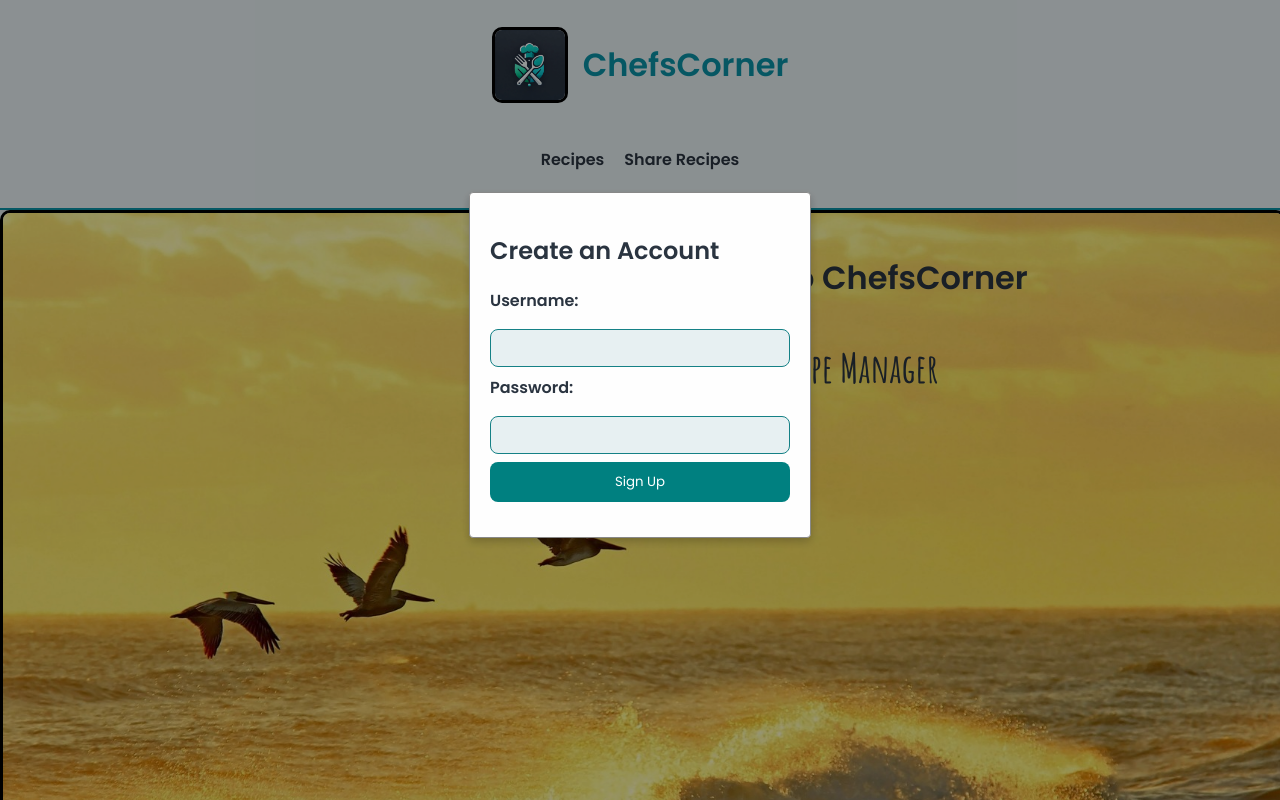
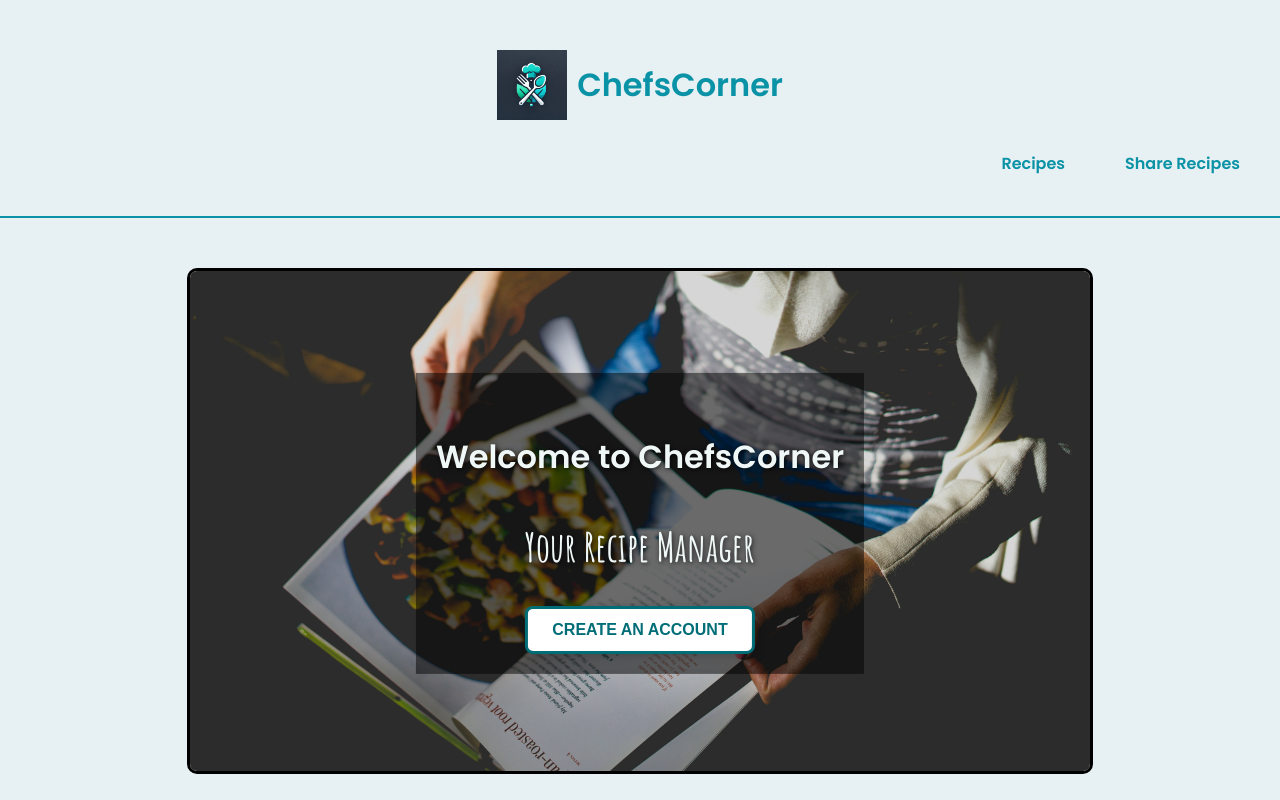
Before and after one commit to lasobieralski/ChefsCorner, a plain HTML site: page index.html in a window 1280 px wide. Shown: the top 800 px of the page. Drawn offline with Linux system fonts and the light colour scheme.

Commit message:
created modal buttons for home page/updated hero and nav

```diff
--- a/ccmain.js
+++ b/ccmain.js
@@ -124,28 +124,71 @@ function init() {
 
     // Set up the navigation button to render a random recipe
     handleNavigationClick();
+
+
 }
-// Show the modal when the page loads
-window.onload = function() {
-    document.getElementById('signupModal').style.display = 'block';
-  };
 
-  // Handle the form submission
-  document.getElementById('signupForm').addEventListener('submit', function(e) {
+// Get modal and button elements
+const signupModal = document.getElementById('signupModal');
+const openModalButton = document.getElementById('openSignupModal');
+const closeModalButton = document.getElementById('closeSignupModal'); // Assuming you have a close button in the modal
+
+// Function to open modal
+function openModal() {
+    signupModal.style.display = 'block';
+}
+
+// Function to close modal
+function closeModal() {
+    signupModal.style.display = 'none';
+}
+
+// Show modal when clicking the "Create an Account" button
+openModalButton.addEventListener('click', openModal);
+
+// Close modal when clicking the close button
+closeModalButton.addEventListener('click', closeModal);
+
+// Handle the form submission
+document.getElementById('signupForm').addEventListener('submit', function(e) {
     e.preventDefault();
+
     // Get username and password values
     const username = document.getElementById('username').value;
     const password = document.getElementById('password').value;
 
-    // For demonstration purposes, save the user data to localStorage
-    // NOTE: In a production environment, you should never store passwords in plain text
+    // Save user data to localStorage (for demo purposes)
     localStorage.setItem('user', JSON.stringify({ username, password }));
 
     // Hide the modal after signup
-    document.getElementById('signupModal').style.display = 'none';
+    closeModal();
 
-    // Notify the user or update the UI accordingly
+    // Notify the user
     alert('Account created successfully!');
-  });
+});
+
+// // Show the modal when the page loads
+// window.onload = function() {
+//     document.getElementById('signupModal').style.display = 'block';
+//   };
+
+//   // Handle the form submission
+//   document.getElementById('signupForm').addEventListener('submit', function(e) {
+//     e.preventDefault();
+//     // Get username and password values
+//     const username = document.getElementById('username').value;
+//     const password = document.getElementById('password').value;
+
+//     // For demonstration purposes, save the user data to localStorage
+//     // NOTE: In a production environment, you should never store passwords in plain text
+//     localStorage.setItem('user', JSON.stringify({ username, password }));
+
+//     // Hide the modal after signup
+//     document.getElementById('signupModal').style.display = 'none';
+
+//     // Notify the user or update the UI accordingly
+//     alert('Account created successfully!');
+//   });
+
 // Call init to start the app
 document.addEventListener("DOMContentLoaded", init);
--- a/index.html
+++ b/index.html
@@ -18,6 +18,7 @@
   <script type="module" defer src="ccmain.js"></script>
 </head>
 <body>
+  <!-- Signup Modal -->
   <div id="signupModal" class="modal">
     <div class="modal-content">
       <h2>Create an Account</h2>
@@ -27,6 +28,8 @@
         <label for="password">Password:</label>
         <input type="password" id="password" name="password" required>
         <input type="submit" value="Sign Up">
+        <!-- Close Modal Button -->
+        <button id="closeSignupModal" class="close-button">&times;</button>
       </form>
     </div>
   </div>
@@ -38,8 +41,6 @@
         <h1>ChefsCorner</h1>
       </div>
       <section class="nav-container">
-
-
         <div class="header-lower">
           <!-- <div class="search-bar">
             <input type="text" placeholder="Search recipes...">
@@ -55,11 +56,13 @@
       </section>
     </header>
     <!-- Welcome Banner -->
-    <div class="hero>">
-      <img src="images/calm_scene.jpg" alt="Three birds flying over the ocean with a sunset sky">
+    <div class="hero">
+      <img src="images/recipe-book.jpg" alt="Three birds flying over the ocean with a sunset sky">
       <div class="hero-content">
         <h1 id="welcome">Welcome to ChefsCorner</h1>
         <h2 id="guide">Your Recipe Manager</h2>
+        <!-- Open Modal Button -->
+        <button id="openSignupModal">Create an Account</button>
       </section>
     </div>
 
--- a/styles/layout.css
+++ b/styles/layout.css
@@ -1,34 +1,59 @@
 header {
-  background-color: var(--background-color);
+  /* background-color: var(--background-color);
   padding: 20px 40px;
   box-shadow: 0 4px 8px rgba(0, 0, 0, 0.1);
   display: flex;
   flex-direction: column;
   align-items: center;
   border-bottom: 2px solid var(--primary-color);
-  color: var(--text-color);
+  color: var(--text-color); */
+  display: flex;
+  flex-direction: column;
+  align-items: center;
+  padding: 20px;
+  background-color: var(--background-color);
+  text-align: center;
+  border-bottom: 2px solid var(--primary-color);
 }
 
 .logo-name {
   display: flex;
   align-items: center;
-  margin-bottom: 20px;
+  justify-content: center;
+  text-align: center;
+  flex-wrap: wrap;
+  margin-top: 20px;
 }
 
 .logo-name h1 {
   color: var(--primary-color);
+  margin-left: 10px;
 }
 
 .logo {
   height: 70px;
-  margin-right: 15px;
+  /* margin-right: 10px; */
+}
+
+.nav-container {
+  width: 100%;
+  display: flex;
+  justify-content: center;
+  /* margin-top: 50px; */
+  /* position: absolute;
+  right: 20px;
+  top: 50%;
+  transform: translate(-50%); */
+  /* flex-grow: 1;
+  display: flex;
+  justify-content: flex-end; */
 }
 
 .header-lower {
   display: flex;
-  justify-content: space-between;
+  justify-content: flex-end;
   width: 100%;
-  align-items: center;
+  /* align-items: center; */
 }
 
 .search-bar input[type="text"] {
@@ -42,17 +67,20 @@ header {
 .navigation {
   list-style: none;
   display: flex;
-  margin-right: 20px;
+  justify-content: flex-end;
+  align-items: center;
+  margin: 0;
   padding: 0;
 }
 
 .navigation li {
   margin-left: 20px;
+  padding: 20px;
 }
 
 .navigation li a {
   text-decoration: none;
-  color: var(--text-color);
+  color: var(--primary-color);
   font-weight: 600;
   transition: color 0.3s;
 }
@@ -110,3 +138,28 @@ footer .social {
   display: flex;
   gap: 10px;
 }
+
+@media (max-width: 768px) {
+  header {
+      flex-direction: column; /* Stack items */
+      text-align: center;
+  }
+
+  .logo-name {
+      flex-direction: column; /* Stack logo and name */
+  }
+
+  .nav-container {
+      justify-content: center; /* Keep nav centered */
+      margin-top: 10px;
+  }
+
+  .navigation {
+      flex-direction: column; /* Stack navigation links */
+      align-items: center;
+  }
+
+  .navigation li {
+      margin: 10px 0; /* Space out items when stacked */
+  }
+}
--- a/styles/main.css
+++ b/styles/main.css
@@ -12,25 +12,28 @@ Cool White – #F0F8F7*/
   overflow: hidden;
 }
 
-img {
+.hero img {
   width: 100%;
-  height: auto;
+  /* height: auto; */
+  max-height: 500px;
+  max-width: 900px;
   /* display: block; */
   filter: brightness(100%);
   border-radius: 10px;
   border: 3px solid black;
   /* max-width: 600px; */
+  margin-top: 50px;
 }
 
 .hero-content {
   position: absolute;
-  /* padding-top: 10px; */
-  top: 40%;
+  padding: 20px;
+  top: 35%;
   left: 50%;
-  transform: translate(-5%, -50%);
-  color: deep teal;
-  /* background-color: rgba(0, 0, 0, 0.5);
-  text-shadow: 1px 1px 5px rgba(0, 0, 0, 0.8); */
+  transform: translate(-50%, -50%);
+  color: #F0F8F7;
+  background-color: rgba(0, 0, 0, 0.5);
+  text-shadow: 1px 1px 5px rgba(0, 0, 0, 0.8);
 }
 
 #welcome {
@@ -66,9 +69,10 @@ main {
 }
 /* Modal content box */
 .modal-content {
+  position: relative;
   background-color: #fefefe;
   margin: 15% auto;
-  padding: 20px;
+  padding: 50px;
   border: 1px solid #888;
   width: 300px;
   box-shadow: 0 4px 8px rgba(0,0,0,0.2);
@@ -94,6 +98,46 @@ input[type="submit"] {
 input[type="submit"]:hover {
   background-color: teal;
 }
+
+#openSignupModal {
+  font-size: 1rem;
+  font-weight: bold;
+  background: #ffffff;
+  color: #006D77; /* Deep teal from your color palette */
+  padding: 12px 24px;
+  border: 3px solid #006D77;
+  border-radius: 8px; /* Rounded corners */
+  cursor: pointer;
+  transition: all 0.3s ease-in-out;
+  box-shadow: 3px 3px 10px rgba(0, 0, 0, 0.2);
+  text-transform: uppercase; /* Makes text stand out */
+}
+
+#closeSignupModal {
+  position: absolute;
+  top: 10px;
+  right: 15px;
+  background: none;
+  border: none;
+  font-size: 24px;
+  font-weight: bold;
+  color: #333;
+  cursor: pointer;
+  transition: color 0.3s ease-in-out;
+}
+
+#closeSignupModal:hover {
+  color: #006D77;
+}
+
+#openSignupModal:hover {
+  background: #006D77;
+  color: white;
+  border: 3px solid white;
+  box-shadow: 5px 5px 15px rgba(0, 0, 0, 0.3);
+  transform: scale(1.05); /* Slight increase in size */
+}
+
 
 /* h1 {
   font-size: 2.5em;
@@ -165,3 +209,6 @@ h2 {
   color: var(--secondary-color);
 }
 >>>>>>> 3b28c2195ec3c0497624195ceba445217514fce8 */
+
+@media (max-width: 768px) {
+}
```
Also changed, not shown: images/recipe-book.jpg (added).
